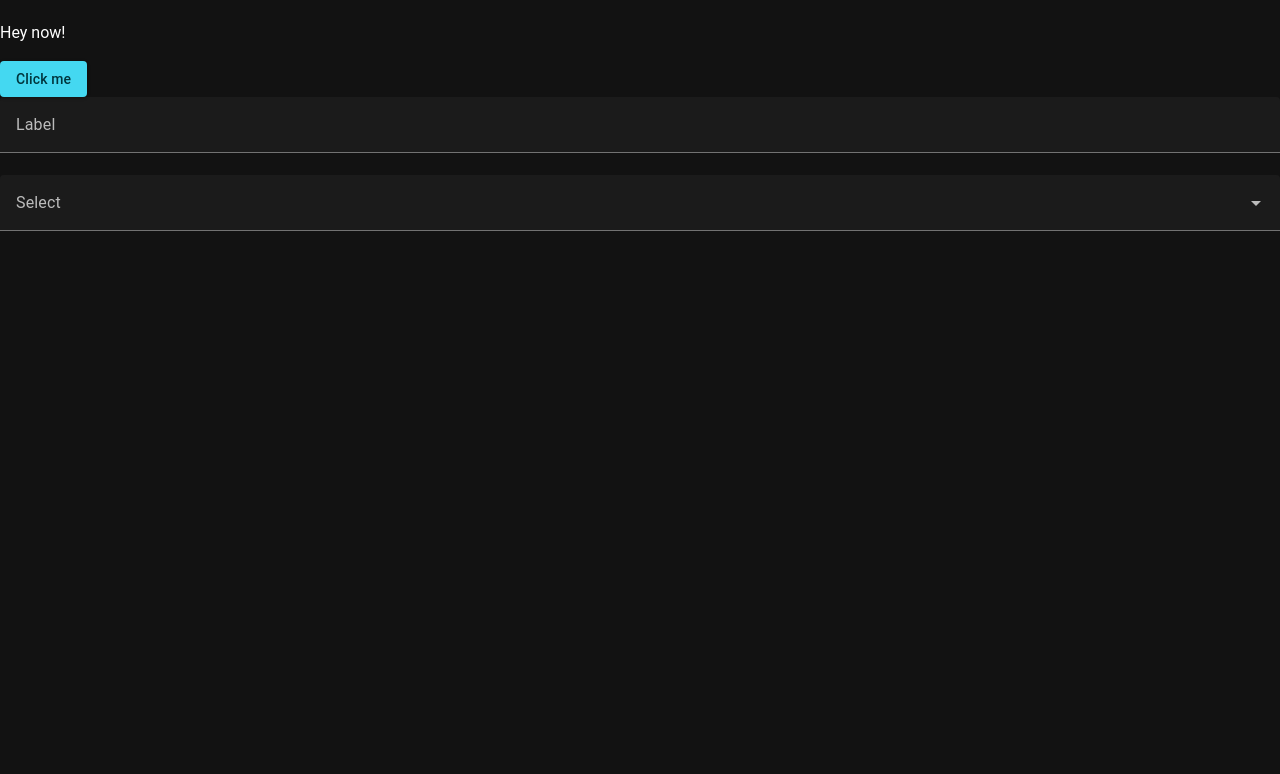
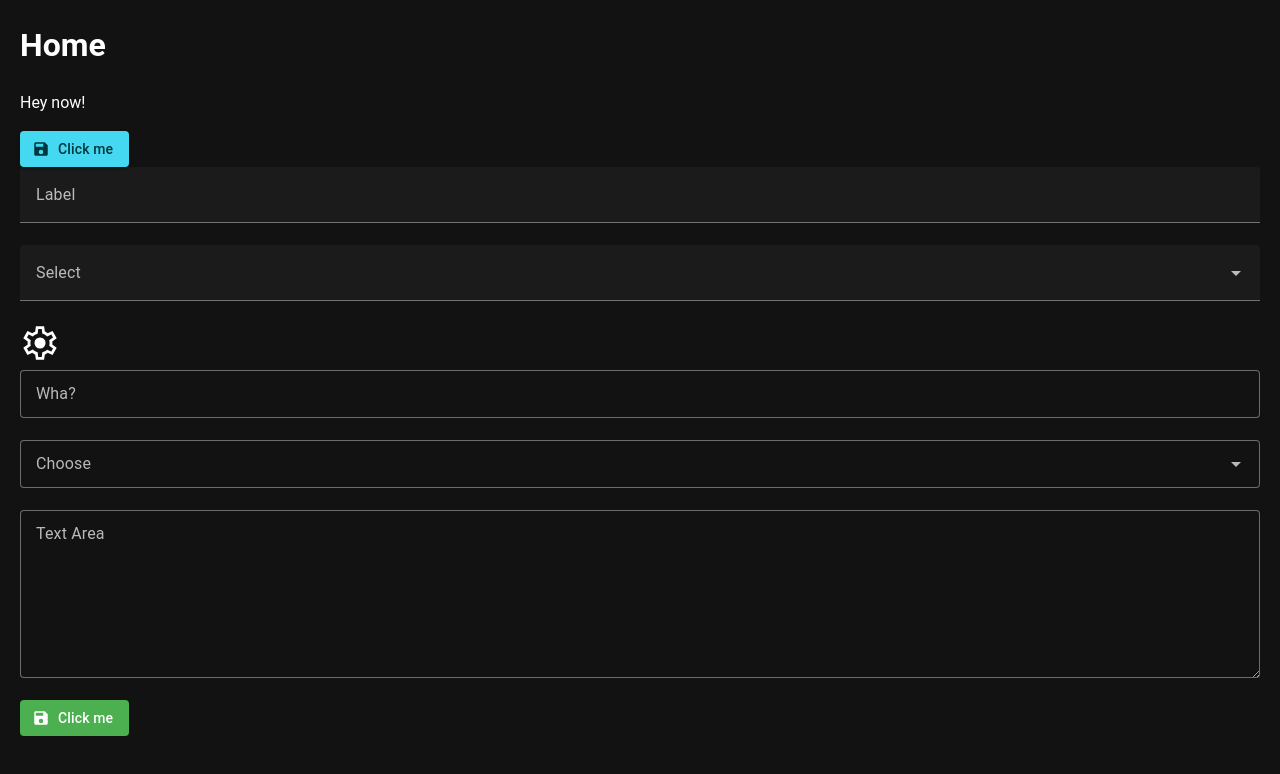
Before and after one commit to dkmullen/vue-lab-again, a Vue app: page / in a window 1280 px wide. Shown: the top 774 px of the page. Built offline with nearby package versions, Linux system fonts and the light colour scheme.

Commit message:
Base components, etc

```diff
--- a/src/assets/main.css
+++ b/src/assets/main.css
@@ -0,0 +1,5 @@
+body {
+  max-width: 1400px;
+  margin: 0 auto;
+  padding: 0 20px;
+}
--- /dev/null
+++ b/src/components/base-components/BaseButton.vue
@@ -0,0 +1,16 @@
+<script setup>
+const { label, icon } = defineProps({
+  label: String,
+  icon: String,
+})
+</script>
+
+<template>
+  <v-btn
+    v-bind="{ color: 'primary', variant: 'flat', ...$attrs }"
+    class="custom-button"
+    :prepend-icon="icon"
+  >
+    <slot>{{ label }}</slot>
+  </v-btn>
+</template>
--- /dev/null
+++ b/src/components/base-components/BaseInput.vue
@@ -0,0 +1,23 @@
+<script setup>
+import { formFieldProps } from './shared-props'
+
+defineOptions({
+  inheritAttrs: false
+})
+const props = defineProps({
+  items: { type: Array },
+  inputType: { type: String, default: 'text' },
+  rows: { type: Number, default: 4 },
+})
+</script>
+<template>
+  <div v-if="props.inputType === 'text'">
+    <v-text-field v-bind="{ ...formFieldProps, ...$attrs }"></v-text-field>
+  </div>
+  <div v-if="props.inputType === 'select'">
+    <v-select v-bind="{ ...formFieldProps, ...$attrs }" :items="props.items"></v-select>
+  </div>
+  <div v-if="props.inputType === 'textarea'">
+    <v-textarea v-bind="{ ...formFieldProps, ...$attrs }" :rows="props.rows"></v-textarea>
+  </div>
+</template>
--- /dev/null
+++ b/src/components/base-components/shared-props.js
@@ -0,0 +1,9 @@
+export const commonProps = {
+  label: String,
+};
+export const formFieldProps = {
+  variant: "outlined",
+  class: "custom-form-field",
+  required: true,
+  density: "comfortable",
+};
--- /dev/null
+++ b/src/components/icons/IconSettings.vue
@@ -0,0 +1,20 @@
+<script setup>
+  defineProps({
+    size: {
+      type: String,
+      default: '40px',
+    },
+    fill: {
+      type: String,
+      default: 'currentColor',
+    },
+  })
+</script>
+
+<template>
+  <svg xmlns="http://www.w3.org/2000/svg" :height="size" viewBox="0 -960 960 960" :width="size" :fill="fill">
+    <path
+      d="m382-80-18.67-126.67q-17-6.33-34.83-16.66-17.83-10.34-32.17-21.67L178-192.33 79.33-365l106.34-78.67q-1.67-8.33-2-18.16-.34-9.84-.34-18.17 0-8.33.34-18.17.33-9.83 2-18.16L79.33-595 178-767.67 296.33-715q14.34-11.33 32.34-21.67 18-10.33 34.66-16L382-880h196l18.67 126.67q17 6.33 35.16 16.33 18.17 10 31.84 22L782-767.67 880.67-595l-106.34 77.33q1.67 9 2 18.84.34 9.83.34 18.83 0 9-.34 18.5Q776-452 774-443l106.33 78-98.66 172.67-118-52.67q-14.34 11.33-32 22-17.67 10.67-35 16.33L578-80H382Zm55.33-66.67h85l14-110q32.34-8 60.84-24.5T649-321l103.67 44.33 39.66-70.66L701-415q4.33-16 6.67-32.17Q710-463.33 710-480q0-16.67-2-32.83-2-16.17-7-32.17l91.33-67.67-39.66-70.66L649-638.67q-22.67-25-50.83-41.83-28.17-16.83-61.84-22.83l-13.66-110h-85l-14 110q-33 7.33-61.5 23.83T311-639l-103.67-44.33-39.66 70.66L259-545.33Q254.67-529 252.33-513 250-497 250-480q0 16.67 2.33 32.67 2.34 16 6.67 32.33l-91.33 67.67 39.66 70.66L311-321.33q23.33 23.66 51.83 40.16 28.5 16.5 60.84 24.5l13.66 110Zm43.34-200q55.33 0 94.33-39T614-480q0-55.33-39-94.33t-94.33-39q-55.67 0-94.5 39-38.84 39-38.84 94.33t38.84 94.33q38.83 39 94.5 39ZM480-480Z"
+    />
+  </svg>
+</template>
--- /dev/null
+++ b/src/globals.js
@@ -0,0 +1,16 @@
+export default {
+  install(app) {
+    // Import all base components from the shared directory
+    const componentFiles = import.meta.glob('./components/base-components/*.vue', { eager: true })
+    Object.entries(componentFiles).forEach(([path, m]) => {
+      const componentName = path
+        .split('/')
+        .pop()
+        .replace(/\.\w+$/, '') // Remove file extension
+        .replace(/[-_](\w)/g, (_, c) => c.toUpperCase()) // Convert kebab-case and snake_case to camelCase
+        .replace(/^./, (str) => str.toUpperCase()) // Capitalize first letter
+
+      app.component(`${componentName}`, m.default)
+    })
+  }
+}
--- a/src/main.js
+++ b/src/main.js
@@ -4,11 +4,14 @@ import { registerPlugins } from '@/plugins'
 
 import App from './App.vue'
 import router from './router'
+import GlobalComponents from './globals.js'
 
 const app = createApp(App)
 
 app.use(createPinia())
 app.use(router)
+app.use(GlobalComponents)
+
 registerPlugins(app)
 
 app.mount('#app')
--- a/src/views/HomeView.vue
+++ b/src/views/HomeView.vue
@@ -1,7 +1,9 @@
-<script>
+<script setup>
 import { ref } from 'vue'
+import SettingsIcon from '@/components/icons/IconSettings.vue'
+import BaseButton from '@/components/base-components/BaseButton.vue';
+import BaseInput from '@/components/base-components/BaseInput.vue';
 
-// eslint-disable-next-line no-unused-vars
 const title = ref('Home')
 </script>
 
@@ -9,11 +11,18 @@ const title = ref('Home')
   <h1>{{ title }}</h1>
   <p>Hey now!</p>
   <div>
-    <v-btn color="primary">Click me</v-btn>
+    <v-btn color="primary" prepend-icon="mdi-content-save">Click me</v-btn>
     <v-text-field label="Label"></v-text-field>
     <v-select
       label="Select"
       :items="['California', 'Colorado', 'Florida', 'Georgia', 'Texas', 'Wyoming']"
     ></v-select>
   </div>
+  <div>
+    <SettingsIcon />
+  </div>
+  <BaseInput label="Wha?" />
+  <BaseInput inputType="select" label="Choose" :items="['California', 'Colorado', 'Florida', 'Georgia', 'Texas', 'Wyoming']" />
+  <BaseInput inputType="textarea" label="Text Area" rows="6" />
+  <BaseButton label="Click me" icon="mdi-content-save" color="success" />
 </template>
```
